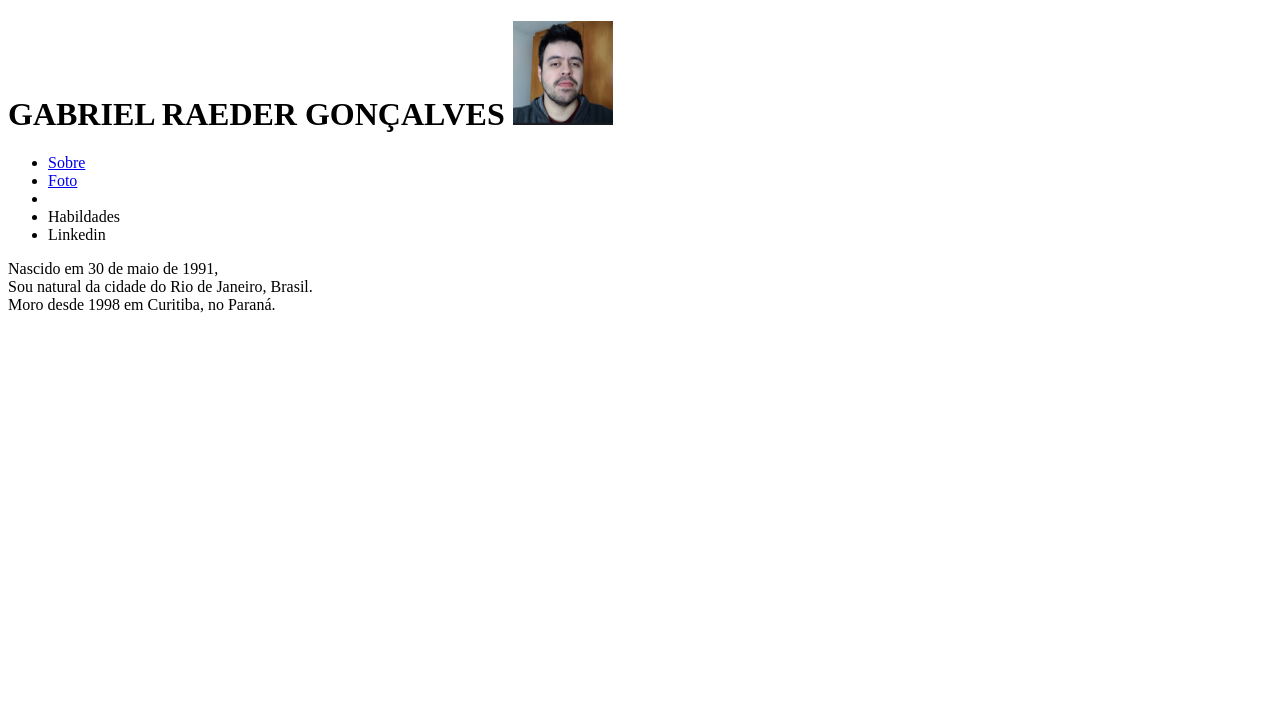
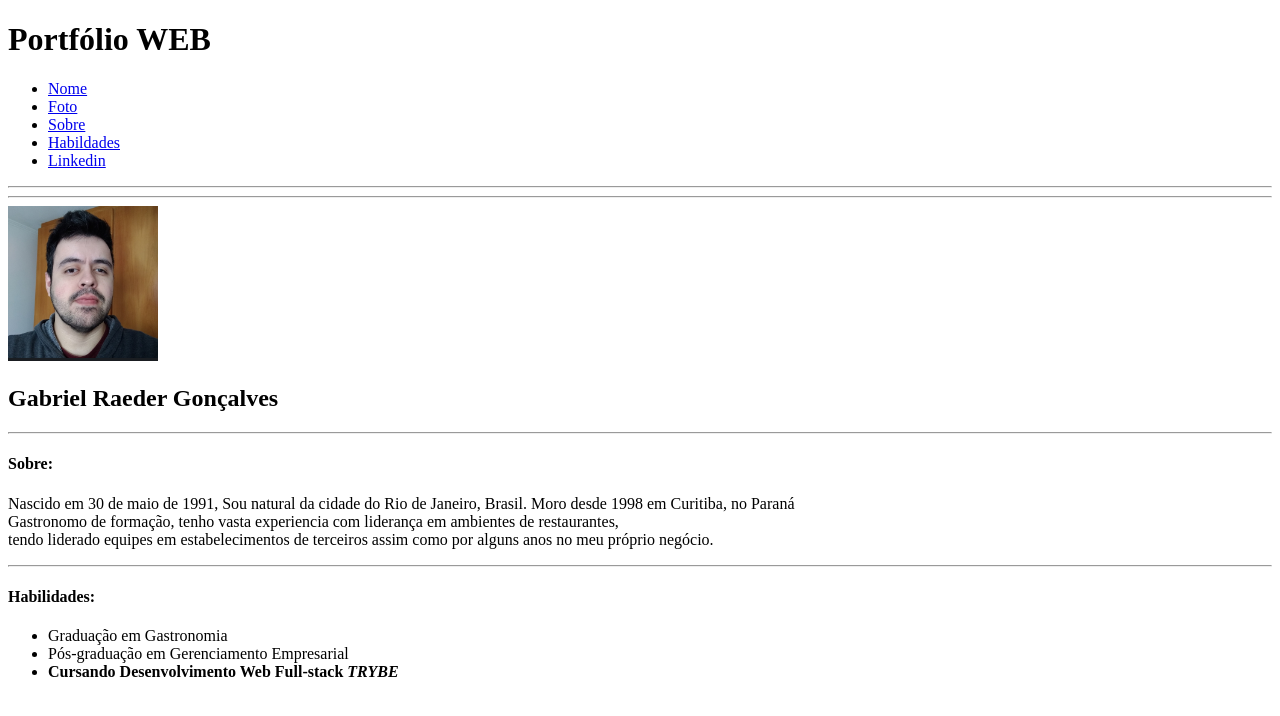
Before and after one commit to gabrielraeder/gabrielraeder.github.io, a plain HTML site: page index.html in a window 1280 px wide. Drawn offline with Linux system fonts and the light colour scheme.

Commit message:
finalizado exercicio aula3.1

```diff
--- a/index.html
+++ b/index.html
@@ -5,17 +5,28 @@
         <title>Gabriel Gonçalves</title>
     </head>
     <body>
-        <h1>GABRIEL RAEDER GONÇALVES <img src="eu.png" width="100px" id="foto"></h1>
+        <h1>Portfólio WEB</h1>
         <ul>
+            <li><a href="#nome">Nome</a></li>
+            <li><a href="#foto">Foto</a></li>
             <li><a href="#sobre">Sobre</a></li>
-            <li><a href="#foto">Foto</a></li>
-            <li></li>
-            <li>Habildades</li>
-            <li>Linkedin</li>
+            <li><a href="#habilidades">Habildades</a></li>
+            <li><a href="https://www.linkedin.com/in/gabrielraedergoncalves/" target="_blank">Linkedin</a></li>
         </ul>
-
-        <p id="sobre">Nascido em 30 de maio de 1991, <br>Sou natural da cidade do Rio de Janeiro, Brasil. <br>Moro desde 1998 em Curitiba, no Paraná.</p>
-
+        <hr>
+        <hr>
+        <img src="./imagens/eu.png" width="150px" id="foto" alt="Foto de Gabriel">
+        <h2>Gabriel Raeder Gonçalves</h2>
+        <hr>
+        <h4>Sobre:</h4>
+        <p id="sobre"> Nascido em 30 de maio de 1991, Sou natural da cidade do Rio de Janeiro, Brasil. Moro desde 1998 em Curitiba, no Paraná <br> Gastronomo de formação, tenho vasta experiencia com liderança em ambientes de restaurantes, <br> tendo liderado equipes em estabelecimentos de terceiros assim como por alguns anos no meu próprio negócio.</p>
+        <hr>
+        <h4 id="habilidades">Habilidades:</h4>
+        <ul>
+            <li>Graduação em Gastronomia</li>
+            <li>Pós-graduação em Gerenciamento Empresarial</li>
+            <li><strong>Cursando Desenvolvimento Web Full-stack <em>TRYBE</em></strong></li>
+        </ul>
 
 
 
```
Also changed, not shown: imagens/eu.png (renamed from eu.png).
